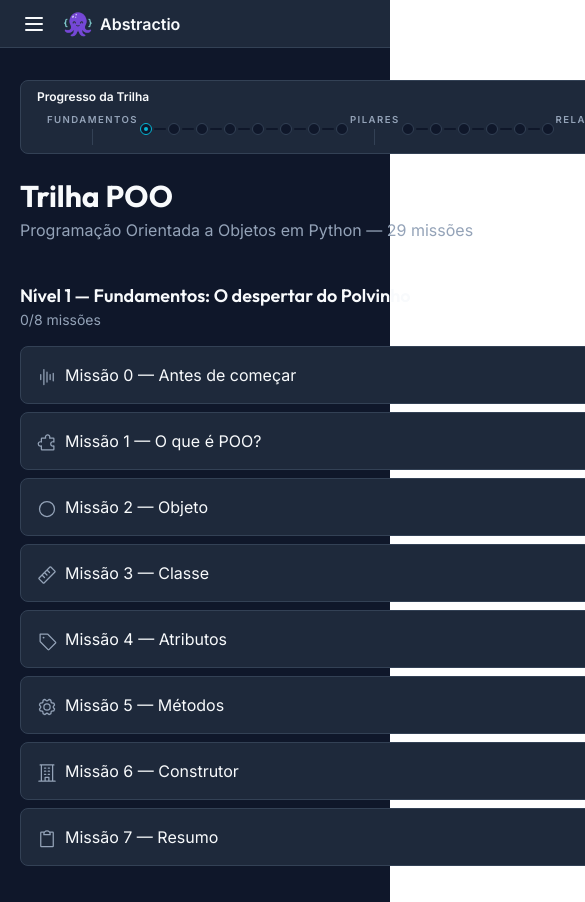
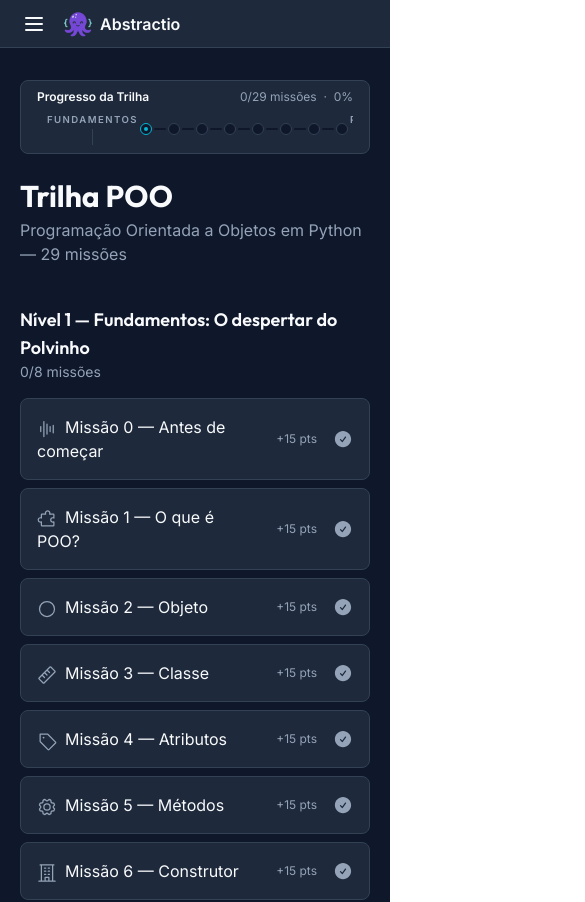
Before and after one commit to Gpcoutinho/Abstractio, a React (Vite) app: page /trilha in a window 390 px wide. Shown: the top 902 px of the page, 585 px wide, since content can reach past the window. Built offline with nearby package versions, Linux system fonts and the light colour scheme.

Commit message:
Corrige a responsividade da página de trilha que tinha sido quebrada ao solucionar o problema do footer não ir pro final da página

```diff
--- a/src/pages/Trilha.tsx
+++ b/src/pages/Trilha.tsx
@@ -14,8 +14,8 @@ const Trilha: React.FC = () => {
 
   return (
     <>
-    <div className="min-h-screen flex flex-col">
-      <PageWrapper className="flex-grow max-w-3xl pb-16">
+    <div className="min-h-screen flex flex-col bg-bgPrimary overflow-x-hidden">
+      <PageWrapper className="flex-grow w-full max-w-3xl mx-auto px-5 pb-16">
         <div className="mb-6">
           <ProgressBar curriculum={niveis} completedMissions={completed} />
         </div>
@@ -66,7 +66,7 @@ const Trilha: React.FC = () => {
                           className="flex items-center gap-4 p-4 rounded-lg border border-borderDark bg-bgSecondary hover:border-accent transition-colors group"
                         >
                           <span
-                            className={`flex-1 ${concluida ? "text-textSecondary line-through" : "text-textPrimary"}`}
+                            className={`flex-1 min-w-0 ${concluida ? "text-textSecondary line-through" : "text-textPrimary"}`}
                           >
                             <MissionIcon iconName={missao.icon} completed={concluida} className="mr-2 w-5 h-5" />
                             Missão{" "}
```
